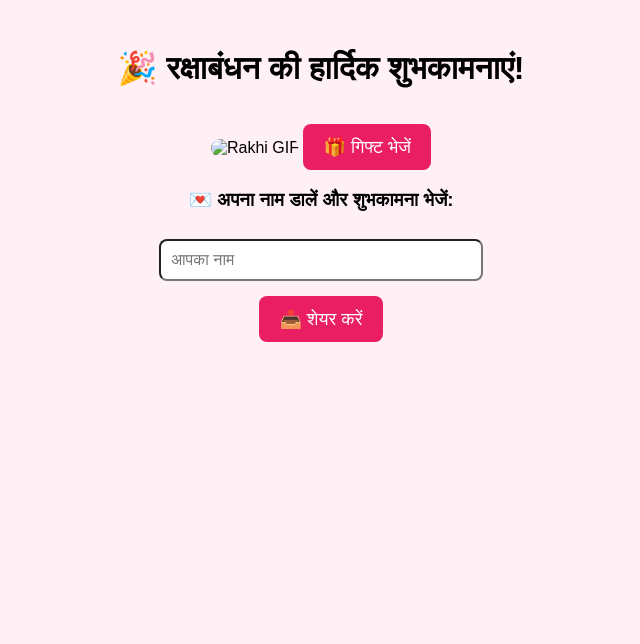
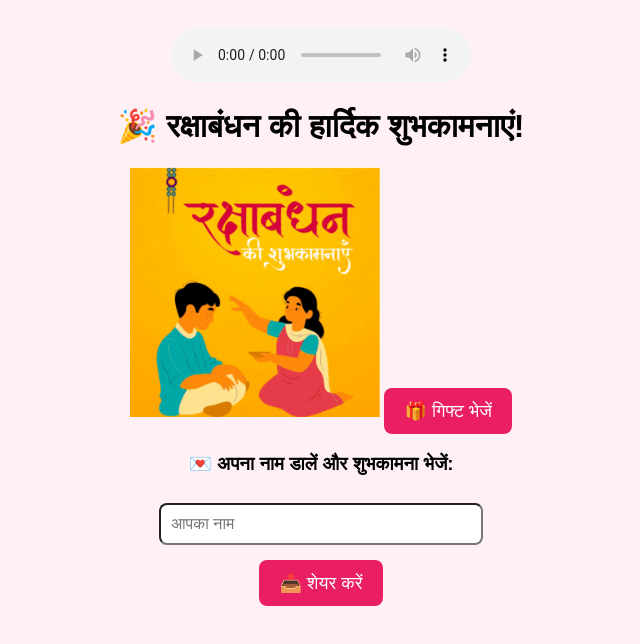
Before and after one commit to rajat5596/Rakshabandhan-, a plain HTML site: page index.html in a window 1280 px wide. Shown: the whole page, without its empty margins (319-959 px from the left). Drawn offline with Linux system fonts and the light colour scheme.

Commit message:
Update index.html

```diff
--- a/index.html
+++ b/index.html
@@ -39,14 +39,14 @@
 <body>
 
   <!-- 🎵 Background Music -->
-  <audio autoplay loop>
-    <source src="music/rakhi.mp3" type="audio/mpeg">
-  </audio>
+  <audio controls autoplay>
+  <source src="rakhi.mp3" type="audio/mpeg">
+  आपका ब्राउज़र ऑडियो को सपोर्ट नहीं करता।
+</audio>
 
   <h1>🎉 रक्षाबंधन की हार्दिक शुभकामनाएं!</h1>
 
-  <!-- 🎆 Rakhi GIF -->
-  <img src="images/rakhi.gif" class="gif" alt="Rakhi GIF">
+<img src="rakhi.gif" alt="राखी GIF" width="250">
 
   <!-- 🎁 Send Gift Button -->
   <a href="https://amzn.to/40VEjGF" target="_blank">
```
